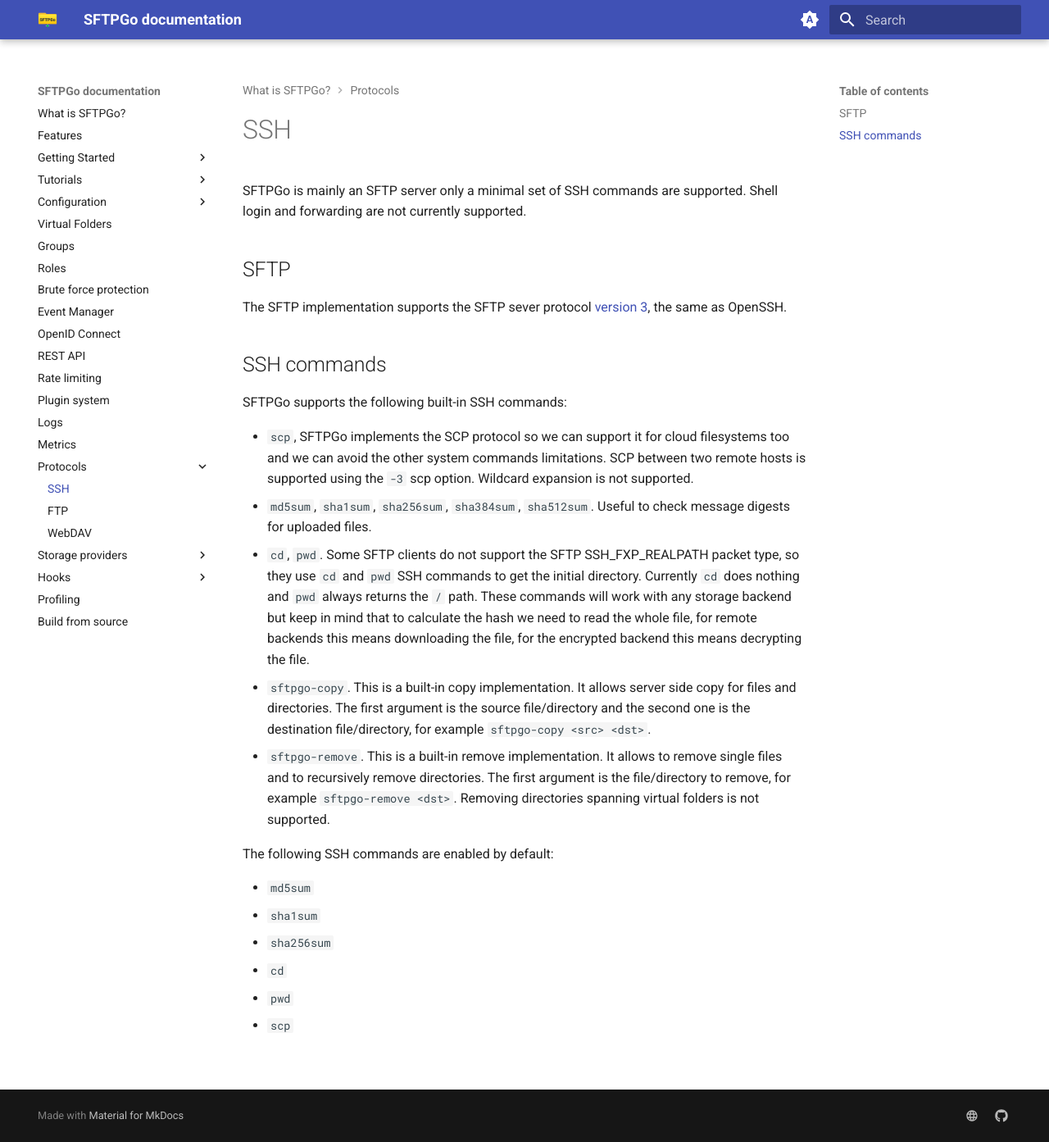
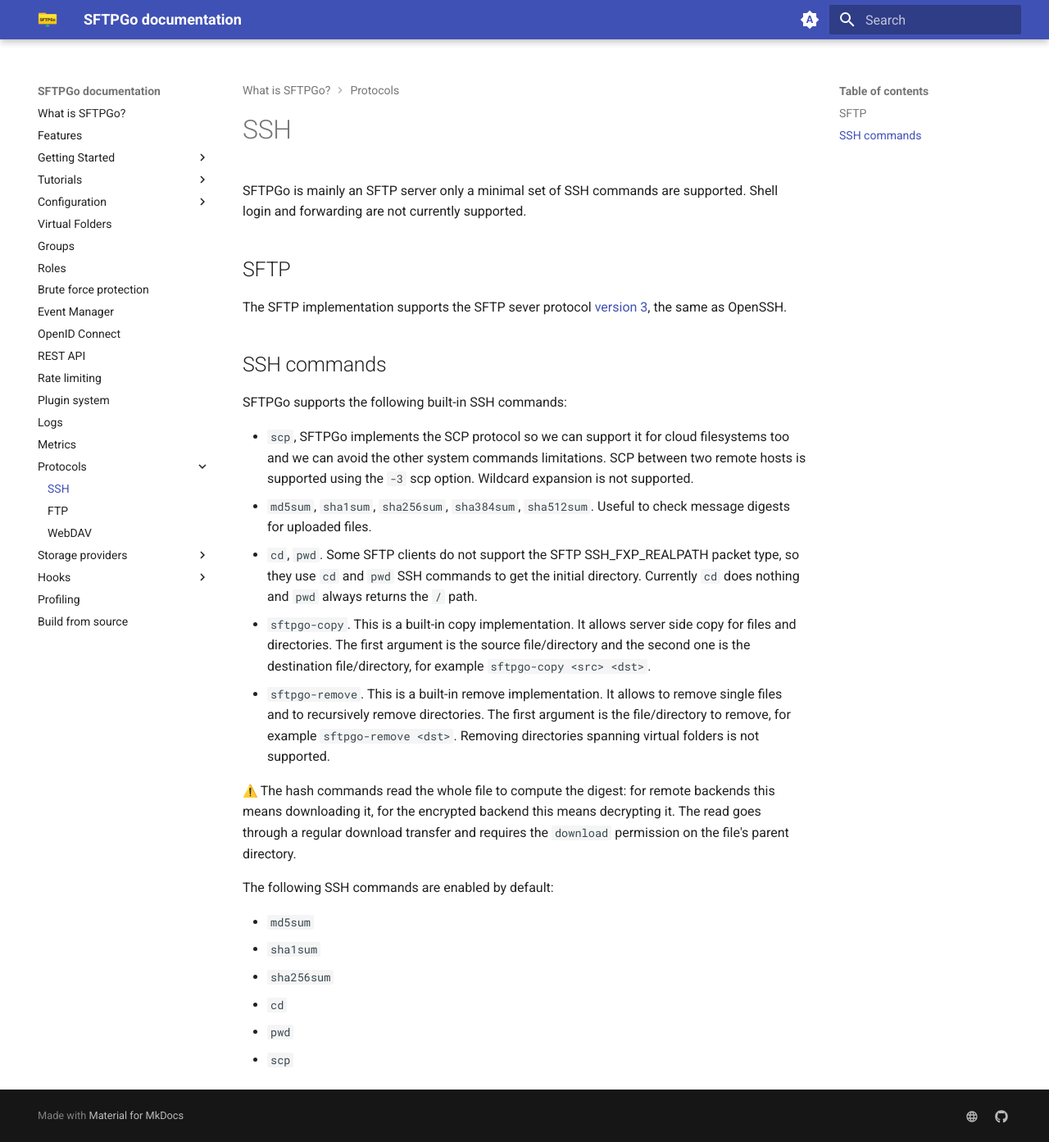
Before and after one commit to sftpgo/docs, an MkDocs documentation site: the page built from docs/ssh.md, in a window 1280 px wide and 1393 px high. Shown: the whole window at 82% size. Built offline with MkDocs 1.6.1 and Material for MkDocs 9.7.7, drawn with Linux system fonts in a browser that asks for light colours; emoji names are drawn with the system emoji font; the version menu is left out.

Commit message:
ssh: describe the hash commands as a download
Signed-off-by: Nicola Murino <nicola.murino@gmail.com>

```diff
--- a/docs/ssh.md
+++ b/docs/ssh.md
@@ -16,9 +16,11 @@ SFTPGo supports the following built-in SSH commands:
 
 - `scp`, SFTPGo implements the SCP protocol so we can support it for cloud filesystems too and we can avoid the other system commands limitations. SCP between two remote hosts is supported using the `-3` scp option. Wildcard expansion is not supported.
 - `md5sum`, `sha1sum`, `sha256sum`, `sha384sum`, `sha512sum`. Useful to check message digests for uploaded files.
-- `cd`, `pwd`. Some SFTP clients do not support the SFTP SSH_FXP_REALPATH packet type, so they use `cd` and `pwd` SSH commands to get the initial directory. Currently `cd` does nothing and `pwd` always returns the `/` path. These commands will work with any storage backend but keep in mind that to calculate the hash we need to read the whole file, for remote backends this means downloading the file, for the encrypted backend this means decrypting the file.
+- `cd`, `pwd`. Some SFTP clients do not support the SFTP SSH_FXP_REALPATH packet type, so they use `cd` and `pwd` SSH commands to get the initial directory. Currently `cd` does nothing and `pwd` always returns the `/` path.
 - `sftpgo-copy`. This is a built-in copy implementation. It allows server side copy for files and directories. The first argument is the source file/directory and the second one is the destination file/directory, for example `sftpgo-copy <src> <dst>`.
 - `sftpgo-remove`. This is a built-in remove implementation. It allows to remove single files and to recursively remove directories. The first argument is the file/directory to remove, for example `sftpgo-remove <dst>`. Removing directories spanning virtual folders is not supported.
+
+:warning: The hash commands read the whole file to compute the digest: for remote backends this means downloading it, for the encrypted backend this means decrypting it. The read goes through a regular download transfer and requires the `download` permission on the file's parent directory.
 
 The following SSH commands are enabled by default:
 
```
